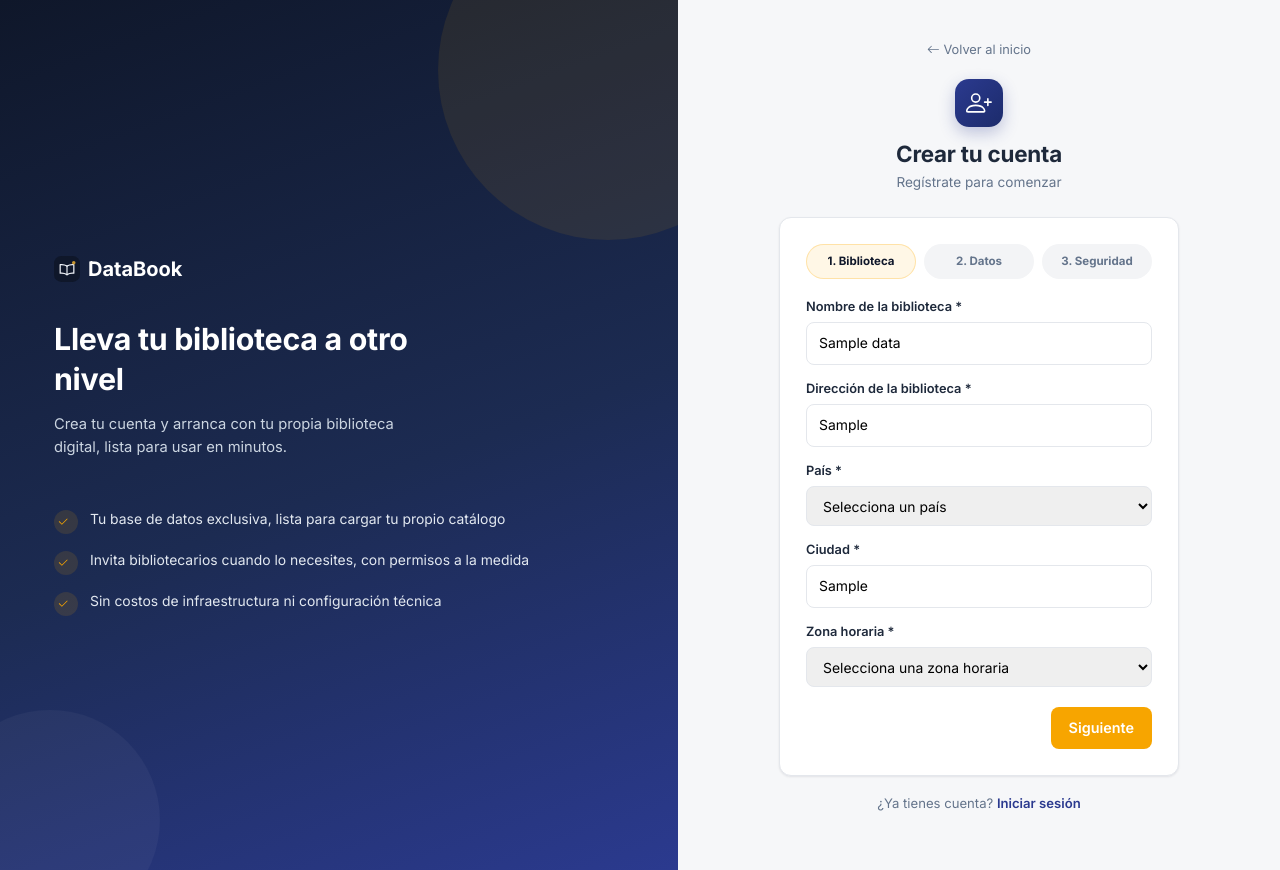
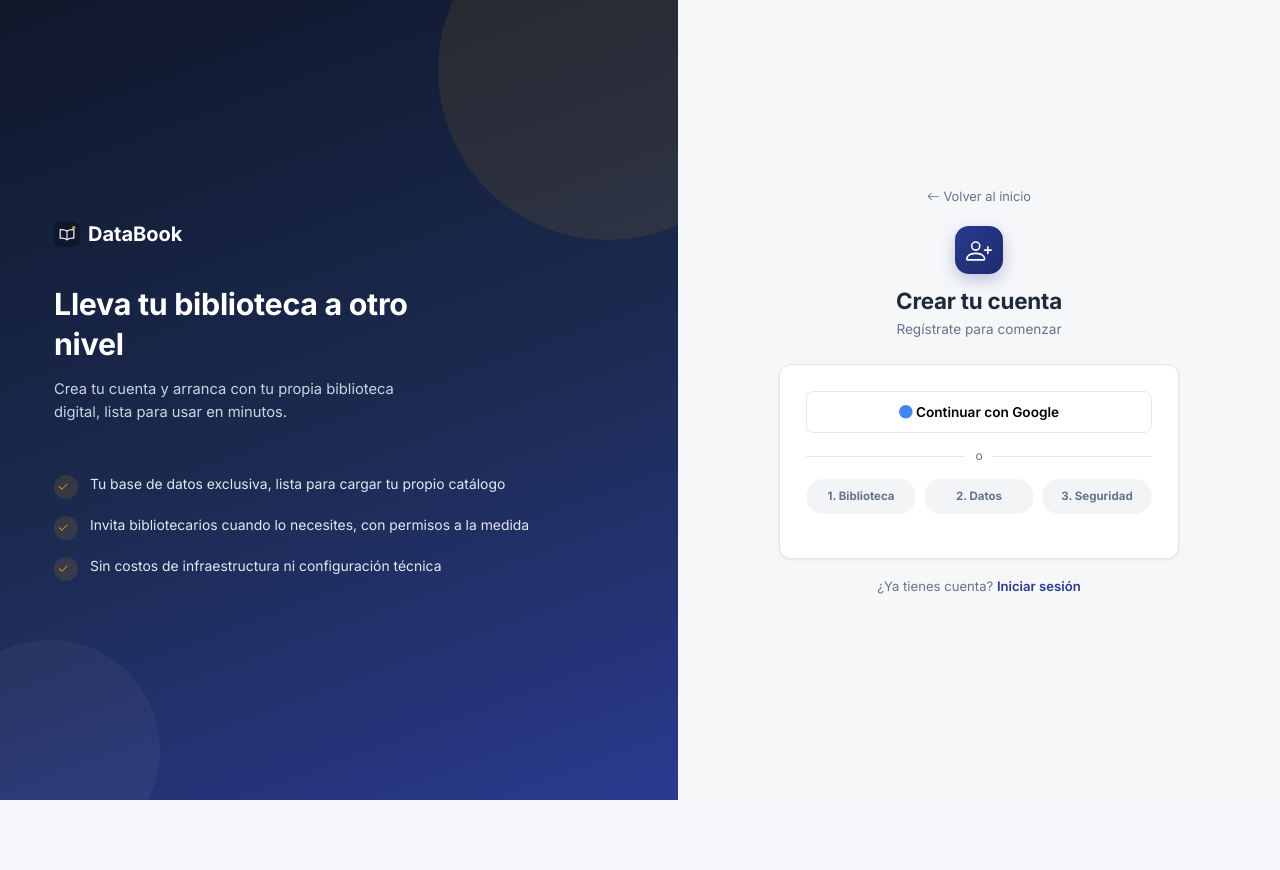
Before and after one commit to julius245/databook, a Flask app: template templates/web/register.html in a window 1280 px wide. Shown: the part 68-938 px from the top of the page. After the commit the page ends 868 px from the top, so only its background shows below. Run offline with Flask 3, Linux system fonts and the light colour scheme; the template is opened without the code that fills it: most values are stand-ins (such as "Sample title", 1, 10 or a date in 2020); some libraries are stand-ins or nearby versions.

Commit message:
Modificacion para registro

```diff
--- a/templates/web/register.html
+++ b/templates/web/register.html
@@ -1,6 +1,5 @@
 {% extends "web/layout.html" %}
 {% from 'iconos.html' import icono, logo %}
-
 {% block titulo %}Crear cuenta — DataBook{% endblock %}
 {% block navbar_clase %}claro{% endblock %}
 {% block footer %}{% endblock %}
@@ -22,22 +21,23 @@
 
   <div class="auth-form-side">
   <div class="auth-box">
-      <a href="{{ url_for('auth.login') }}" class="volver">{{ icono('flecha-izq') }} Volver al inicio</a>
+    <a href="{{ url_for('auth.index') }}" class="volver">{{ icono('flecha-izq') }} Volver al inicio</a>
     <div class="icono-auth">{{ icono('persona-agregar', clase='icono icono-lg') }}</div>
     <h1>Crear tu cuenta</h1>
     <p class="subt">Regístrate para comenzar</p>
 
     <div class="auth-card">
-        <form method="POST" action="{{ url_for('auth.register') }}" autocomplete="off" id="form-registro-wizard" data-paso-actual="{{ initial_step }}">
+      <button type="button" class="btn-google">{{ icono('circulo-lleno', clase='icono') }} Continuar con Google</button>
+      <div class="separador">o</div>
+
+      <form method="POST" action="{{ url_for('auth.register') }}" autocomplete="off" id="form-register-wizard">
         <input type="hidden" name="csrf_token" value="{{ csrf_token() }}">
-
         <div class="wizard-steps">
           <div class="wizard-step-indicator activo">1. Biblioteca</div>
           <div class="wizard-step-indicator">2. Datos</div>
           <div class="wizard-step-indicator">3. Seguridad</div>
         </div>
 
-          <!-- Paso 1: Biblioteca (Aquí seleccionas país y zona horaria) -->
         <div class="wizard-step activo" data-step="1">
           <div class="campo">
             <label for="biblioteca_nombre">Nombre de la biblioteca *</label>
@@ -75,23 +75,26 @@
           </div>
         </div>
 
-          <!-- Paso 2: Datos del Usuario -->
-          <div class="wizard-step" data-step="2" style="display:none;">
+        <div class="wizard-step" data-step="2">
           <div class="campo">
             <label for="primer_nombre">Primer nombre *</label>
-              <input type="text" id="primer_nombre" name="primer_nombre" placeholder="Primer nombre" autocomplete="off" maxlength="100" value="{{ data.get('primer_nombre', '') }}">
+            <input type="text" id="primer_nombre" name="primer_nombre" placeholder="Primer nombre" autocomplete="off" maxlength="100" value="{{ data.get('primer_nombre', '') }}" required>
+          </div>
+          <div class="campo">
+            <label for="segundo_nombre">Segundo nombre</label>
+            <input type="text" id="segundo_nombre" name="segundo_nombre" placeholder="Segundo nombre (opcional)" autocomplete="off" maxlength="100" value="{{ data.get('segundo_nombre', '') }}">
           </div>
           <div class="campo">
             <label for="primer_apellido">Primer apellido *</label>
-              <input type="text" id="primer_apellido" name="primer_apellido" placeholder="Primer apellido" autocomplete="off" maxlength="100" value="{{ data.get('primer_apellido', '') }}">
+            <input type="text" id="primer_apellido" name="primer_apellido" placeholder="Primer apellido" autocomplete="off" maxlength="100" value="{{ data.get('primer_apellido', '') }}" required>
           </div>
           <div class="campo">
             <label for="segundo_apellido">Segundo apellido *</label>
-              <input type="text" id="segundo_apellido" name="segundo_apellido" placeholder="Segundo apellido" autocomplete="off" maxlength="100" value="{{ data.get('segundo_apellido', '') }}">
+            <input type="text" id="segundo_apellido" name="segundo_apellido" placeholder="Segundo apellido" autocomplete="off" maxlength="100" value="{{ data.get('segundo_apellido', '') }}" required>
           </div>
           <div class="campo">
             <label for="tipo_documento">Tipo de documento *</label>
-              <select id="tipo_documento" name="tipo_documento">
+            <select id="tipo_documento" name="tipo_documento" required>
               <option value="">Selecciona una opción</option>
               {% for t in document_types %}
               <option value="{{ t }}" {{ 'selected' if data.get('tipo_documento') == t }}>{{ t }}</option>
@@ -100,7 +103,18 @@
           </div>
           <div class="campo">
             <label for="numero_documento">Número de documento *</label>
-              <input type="text" id="numero_documento" name="numero_documento" placeholder="Ej: 1234567890" value="{{ data.get('numero_documento', '') }}" autocomplete="off">
+            <input type="text" id="numero_documento" name="numero_documento" placeholder="Ej: 1234567890" value="{{ data.get('numero_documento', '') }}"
+                   autocomplete="off" inputmode="numeric"
+                   minlength="8" maxlength="10" pattern="[0-9]{8,10}"
+                   title="Debe tener entre 8 y 10 dígitos numéricos."
+                   oninput="this.value = this.value.replace(/[^0-9]/g, '').slice(0, 10)"
+                   required>
+          </div>
+          <div class="campo">
+            <label for="telefono">Teléfono</label>
+            <input type="tel" id="telefono" name="telefono" placeholder="Ej: 3001234567" autocomplete="off" value="{{ data.get('telefono', '') }}"
+                   inputmode="numeric" maxlength="10" pattern="[0-9]{7,10}" title="Entre 7 y 10 dígitos."
+                   oninput="this.value = this.value.replace(/[^0-9]/g, '').slice(0, 10)">
           </div>
           <div class="wizard-actions">
             <button type="button" class="btn btn-outline" onclick="volverPaso(2)">Atrás</button>
@@ -108,15 +122,24 @@
           </div>
         </div>
 
-          <!-- Paso 3: Seguridad -->
-          <div class="wizard-step" data-step="3" style="display:none;">
+        <div class="wizard-step" data-step="3">
           <div class="campo">
             <label for="email">Correo electrónico</label>
-              <input type="email" id="email" name="email" placeholder="tu@ejemplo.com" autocomplete="off" value="{{ data.get('email', '') }}">
+            <input type="email" id="email" name="email" placeholder="tu@ejemplo.com" autocomplete="off" value="{{ data.get('email', '') }}" required>
           </div>
           <div class="campo">
             <label for="password">Contraseña</label>
-              <input type="password" id="password" name="password" placeholder="Mínimo 6 caracteres" autocomplete="new-password" minlength="6">
+            <div style="position:relative;">
+              <input type="password" id="password" name="password" placeholder="Mínimo 6 caracteres" autocomplete="new-password" minlength="6" required style="width:100%;">
+              <span id="icono-password" onclick="togglePassword('password','icono-password')" style="position:absolute;right:10px;top:50%;transform:translateY(-50%);cursor:pointer;">{{ icono('ojo') }}</span>
+            </div>
+          </div>
+          <div class="campo">
+            <label for="confirmar_password">Confirmar contraseña</label>
+            <div style="position:relative;">
+              <input type="password" id="confirmar_password" name="confirmar_password" placeholder="••••••••" autocomplete="new-password" required style="width:100%;">
+              <span id="icono-confirmar" onclick="togglePassword('confirmar_password','icono-confirmar')" style="position:absolute;right:10px;top:50%;transform:translateY(-50%);cursor:pointer;">{{ icono('ojo') }}</span>
+            </div>
           </div>
           <div class="wizard-actions">
             <button type="button" class="btn btn-outline" onclick="volverPaso(3)">Atrás</button>
@@ -135,34 +158,50 @@
   function cambiarPaso(pasoActual, destino) {
     const steps = document.querySelectorAll('.wizard-step');
     const indicators = document.querySelectorAll('.wizard-step-indicator');
-
     steps.forEach((step) => {
-      const esDestino = Number(step.dataset.step) === destino;
-      step.classList.toggle('activo', esDestino);
-      step.style.display = esDestino ? 'block' : 'none';
+      step.classList.toggle('activo', Number(step.dataset.step) === destino);
     });
-
     indicators.forEach((indicator, index) => {
       indicator.classList.toggle('activo', index + 1 === destino);
     });
+    document.getElementById('form-register-wizard').dataset.pasoActual = String(destino);
   }
 
+  // Valida solo los campos del paso visible. Si se dejara todo para el submit,
+  // un campo inválido de un paso oculto fallaría sin avisar (el navegador no
+  // puede enfocar lo que está escondido).
   function siguientePaso(pasoActual) {
-    const contenedorPaso = document.querySelector(`.wizard-step[data-step="${pasoActual}"]`);
-    const inputs = contenedorPaso.querySelectorAll('input[required], select[required]');
-    let esValido = true;
+    const form = document.getElementById('form-register-wizard');
+    const step = form.querySelector('.wizard-step[data-step="' + pasoActual + '"]');
+    if (!step) return;
+    const inputs = step.querySelectorAll('input, select');
+    for (const input of inputs) {
+      if (!input.checkValidity()) {
+        input.reportValidity();
+        return;
+      }
+    }
+    cambiarPaso(pasoActual, pasoActual + 1);
+  }
 
-    inputs.forEach(input => {
-      if (!input.value.trim()) {
-        input.reportValidity();
-        esValido = false;
-      }
+  // Enter avanza de paso en lugar de enviar el formulario incompleto.
+  document.getElementById('form-register-wizard').addEventListener('keydown', function (e) {
+    if (e.key !== 'Enter' || e.target.tagName === 'BUTTON') return;
+    const paso = Number(this.dataset.pasoActual || 1);
+    if (paso < 3) { e.preventDefault(); siguientePaso(paso); }
   });
 
-    if (esValido) {
-      cambiarPaso(pasoActual, pasoActual + 1);
-    }
-  }
+  // Las contraseñas deben coincidir (el servidor lo vuelve a comprobar).
+  document.getElementById('form-register-wizard').addEventListener('submit', function (e) {
+    const p1 = document.getElementById('password');
+    const p2 = document.getElementById('confirmar_password');
+    p2.setCustomValidity(p1.value !== p2.value ? 'Las contraseñas no coinciden.' : '');
+    if (!p2.checkValidity()) { e.preventDefault(); p2.reportValidity(); }
+  });
+  document.getElementById('confirmar_password').addEventListener('input', function () { this.setCustomValidity(''); });
+
+  // Si el servidor devolvió un error, se abre el paso que lo causó.
+  cambiarPaso(1, {{ initial_step }});
 
   function volverPaso(pasoActual) {
     cambiarPaso(pasoActual, pasoActual - 1);
```
Also changed, not shown: registro.html (added). Lines whose indentation alone changed are shown as unchanged.
